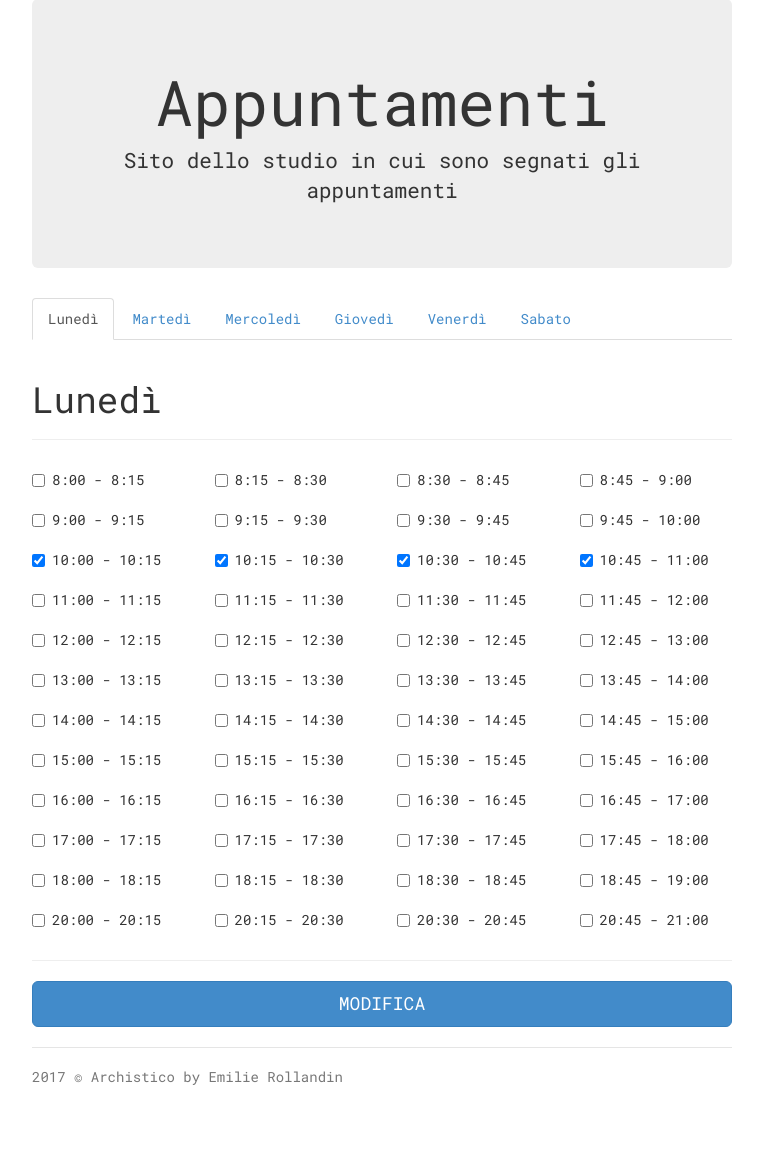
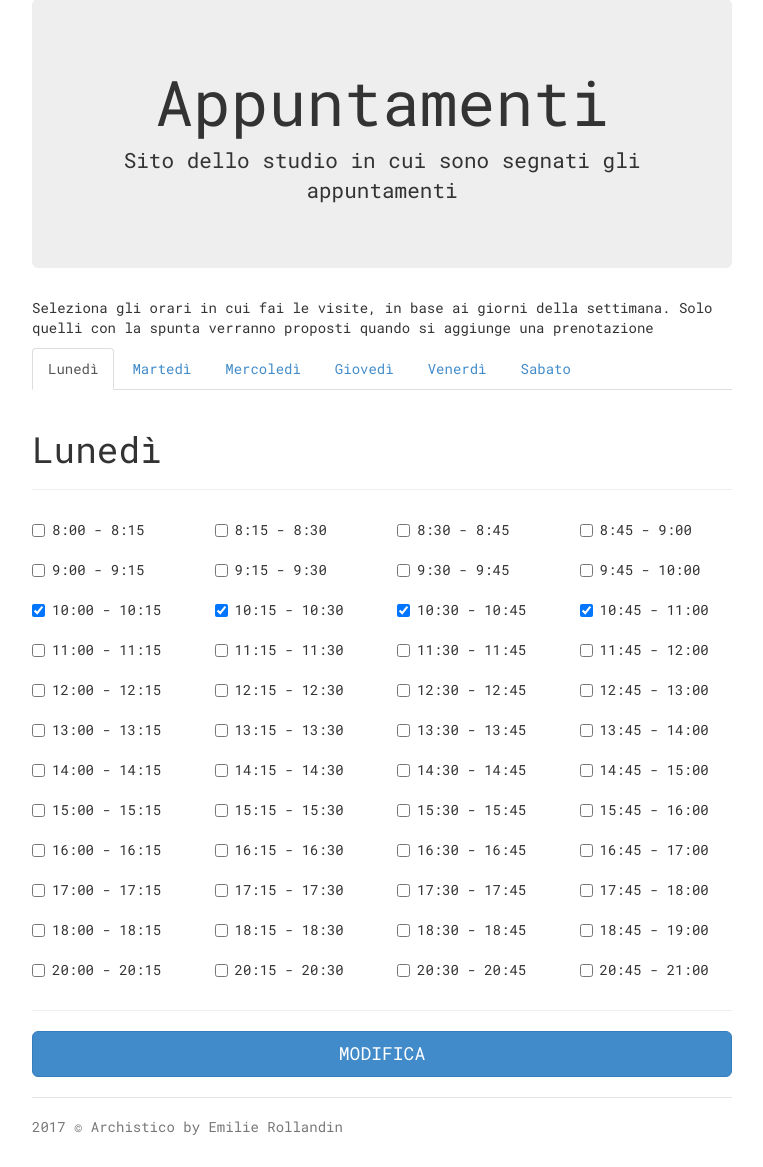
Before and after one commit to archistico/appuntamenti, a PHP site: page /opzioni.php in a window 1280 px wide. Shown: the part 111-1278 px from the top of the page, without its empty margins (258-1021 px from the left). Before the commit the page ends 1196 px from the top, so only its background shows below. Run offline with PHP 8.4, Linux system fonts and the light colour scheme; data comes from the database, SQL or seed files in the repository; some libraries are stand-ins or nearby versions.

Commit message:
Stringa informazioni

```diff
--- a/opzioni.php
+++ b/opzioni.php
@@ -61,6 +61,14 @@ $orari = caricaDatiOrario();
       </div>
 
       <div>
+
+      <div class="row">
+      <div class="col-lg-12">
+
+          <p>Seleziona gli orari in cui fai le visite, in base ai giorni della settimana. Solo quelli con la spunta verranno proposti quando si aggiunge una prenotazione</p>
+
+      </div>
+      </div>
 
       <form name="Form" action="modificaorarioambulatorio.php" method="post">
 
```
